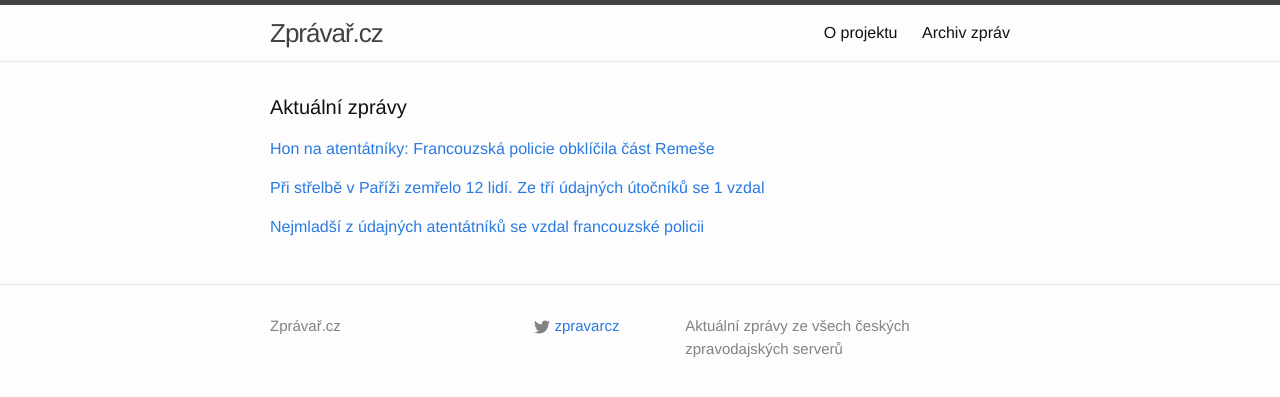
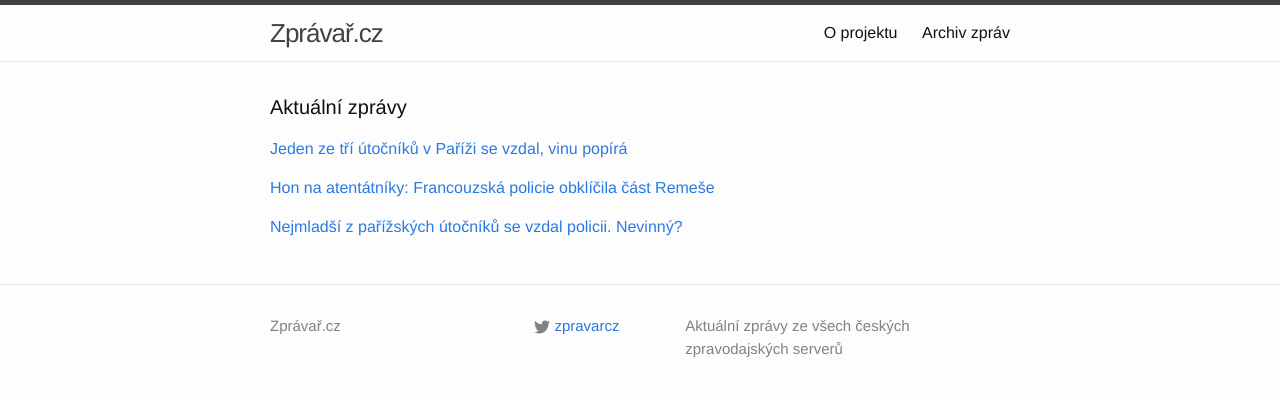
Before and after one commit to adliska/zpravar, a Jekyll site: the page built from index.html, in a window 1280 px wide. Shown: the top 397 px of the page. Built offline with Jekyll 4.4.1, drawn with Linux system fonts in a browser that asks for light colours.

Commit message:
zpravar news update

```diff
--- a/index.html
+++ b/index.html
@@ -5,25 +5,27 @@ layout: default
 <div class="home">
     <h1 class="page-heading">Aktuální zprávy</h1>
 
-<p><a href="javascript:;" onclick="toggle_visibility('zpravy0')">Hon na atentátníky: Francouzská policie obklíčila část Remeše</a></p>
+<p><a href="javascript:;" onclick="toggle_visibility('zpravy0')">Jeden ze tří útočníků v Paříži se vzdal, vinu popírá</a></p>
 <div id="zpravy0" style="display:none">
+<ul>
+<li><a href=http://zpravy.e15.cz/zahranicni/udalosti/jeden-ze-tri-utocniku-v-parizi-se-vzdal-vinu-popira-1150770>Jeden ze tří útočníků v Paříži se vzdal, vinu popírá - zpravy.e15.cz</a></li>
+<li><a href=http://zpravy.e15.cz/zahranicni/udalosti/pri-strelbe-v-parizi-zemrelo-12-lidi-ze-tri-udajnych-utocniku-se-1-vzdal-1150770>Při střelbě v Paříži zemřelo 12 lidí. Ze tří údajných útočníků se 1 vzdal - zpravy.e15.cz</a></li>
+<li><a href=http://zpravy.e15.cz/zahranicni/udalosti/pri-strelbe-v-parizi-zemrelo-12-lidi-jeden-ze-tri-udajnych-utocniku-se-vzdal-1150770>Při střelbě v Paříži zemřelo 12 lidí. Jeden ze tří údajných útočníků se vzdal - zpravy.e15.cz</a></li>
+<li><a href=http://zpravy.e15.cz/zahranicni/udalosti/pri-strelbe-v-parizi-zemrelo-12-lidi-jeden-ze-tri-utocniku-se-uz-vzdal-1150770>Při střelbě v Paříži zemřelo 12 lidí. Jeden ze tří útočníků se už vzdal - zpravy.e15.cz</a></li>
+<li><a href=http://zpravy.e15.cz/zahranicni/udalosti/pri-strelbe-v-parizi-zemrelo-12-lidi-jeden-ze-tri-utocniku-se-vzdal-1150770>Při střelbě v Paříži zemřelo 12 lidí. Jeden ze tří útočníků se vzdal - zpravy.e15.cz</a></li>
+</ul>
+</div><p><a href="javascript:;" onclick="toggle_visibility('zpravy1')">Hon na atentátníky: Francouzská policie obklíčila část Remeše</a></p>
+<div id="zpravy1" style="display:none">
 <ul>
 <li><a href=http://www.ceskatelevize.cz/ct24/svet/297450-hon-na-atentatniky-francouzska-policie-obklicila-cast-remese/>Hon na atentátníky: Francouzská policie obklíčila část Remeše - www.ceskatelevize.cz</a></li>
 <li><a href=http://www.ceskatelevize.cz/ct24/svet/297450-francouzska-policie-provedla-zasah-teroristy-zatim-nedopadla/>Francouzská policie provedla zásah, teroristy zatím nedopadla - www.ceskatelevize.cz</a></li>
 <li><a href=http://www.ceskatelevize.cz/ct24/svet/297450-francouzska-policie-lokalizovala-teroristy-a-provadi-zasah/>Francouzská policie lokalizovala teroristy a provádí zásah - www.ceskatelevize.cz</a></li>
 <li><a href=http://www.ceskatelevize.cz/ct24/svet/297450-francouzska-policie-lokalizovala-teroristy-a-chysta-zasah/>Francouzská policie lokalizovala teroristy a chystá zásah - www.ceskatelevize.cz</a></li>
 </ul>
-</div><p><a href="javascript:;" onclick="toggle_visibility('zpravy1')">Při střelbě v Paříži zemřelo 12 lidí. Ze tří údajných útočníků se 1 vzdal</a></p>
-<div id="zpravy1" style="display:none">
-<ul>
-<li><a href=http://zpravy.e15.cz/zahranicni/udalosti/pri-strelbe-v-parizi-zemrelo-12-lidi-ze-tri-udajnych-utocniku-se-1-vzdal-1150770>Při střelbě v Paříži zemřelo 12 lidí. Ze tří údajných útočníků se 1 vzdal - zpravy.e15.cz</a></li>
-<li><a href=http://zpravy.e15.cz/zahranicni/udalosti/pri-strelbe-v-parizi-zemrelo-12-lidi-jeden-ze-tri-udajnych-utocniku-se-vzdal-1150770>Při střelbě v Paříži zemřelo 12 lidí. Jeden ze tří údajných útočníků se vzdal - zpravy.e15.cz</a></li>
-<li><a href=http://zpravy.e15.cz/zahranicni/udalosti/pri-strelbe-v-parizi-zemrelo-12-lidi-jeden-ze-tri-utocniku-se-uz-vzdal-1150770>Při střelbě v Paříži zemřelo 12 lidí. Jeden ze tří útočníků se už vzdal - zpravy.e15.cz</a></li>
-<li><a href=http://zpravy.e15.cz/zahranicni/udalosti/pri-strelbe-v-parizi-zemrelo-12-lidi-jeden-ze-tri-utocniku-se-vzdal-1150770>Při střelbě v Paříži zemřelo 12 lidí. Jeden ze tří útočníků se vzdal - zpravy.e15.cz</a></li>
-</ul>
-</div><p><a href="javascript:;" onclick="toggle_visibility('zpravy2')">Nejmladší z údajných atentátníků se vzdal francouzské policii </a></p>
+</div><p><a href="javascript:;" onclick="toggle_visibility('zpravy2')">Nejmladší z pařížských útočníků se vzdal policii. Nevinný?</a></p>
 <div id="zpravy2" style="display:none">
 <ul>
+<li><a href=http://www.tyden.cz/rubriky/zahranici/evropa/nejmladsi-z-parizskych-utocniku-se-vzdal-policii-nevinny_329404.html>Nejmladší z pařížských útočníků se vzdal policii. Nevinný? - www.tyden.cz</a></li>
 <li><a href=http://www.ceskenoviny.cz/zpravy/zpravy/nejmladsi-z-udajnych-atentatniku-se-vzdal-francouzske-policii/1166234>Nejmladší z údajných atentátníků se vzdal francouzské policii  - www.ceskenoviny.cz</a></li>
 <li><a href=http://www.ceskatelevize.cz/ct24/svet/297489-nejmladsi-parizsky-atentatnik-se-vzdal-policii/>Nejmladší pařížský atentátník se vzdal policii - www.ceskatelevize.cz</a></li>
 <li><a href=http://echo24.cz/a/wgvHY>Remeš je obklíčená, teroristé dál unikají - echo24.cz</a></li>
```
